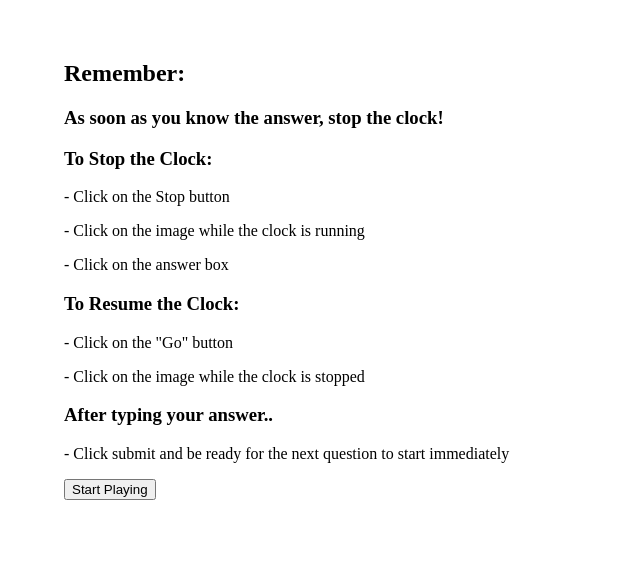
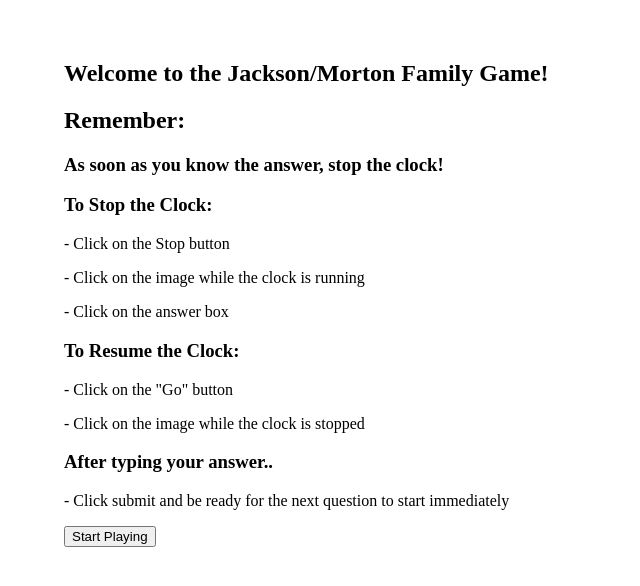
Before and after one commit to HenryGJackson/HenryGJackson.github.io, a plain HTML site: page index.html in a window 1280 px wide. Shown: the whole page, without its empty margins (0-640 px from the left). Drawn offline with Linux system fonts and the light colour scheme.

Commit message:
test commit. No spoliers! again..

```diff
--- a/index.html
+++ b/index.html
@@ -43,6 +43,7 @@ Your browser does not support the HTML5 canvas tag.
 </div>
 
 <div id="instructions" style="position:absolute; top:5%; left:5%;">
+    <h2>Welcome to the Jackson/Morton Family Game!</h2>
     <h2>Remember:</h2>
     <h3>As soon as you know the answer, stop the clock!</h3>
     <h3>To Stop the Clock:</h3>
```
